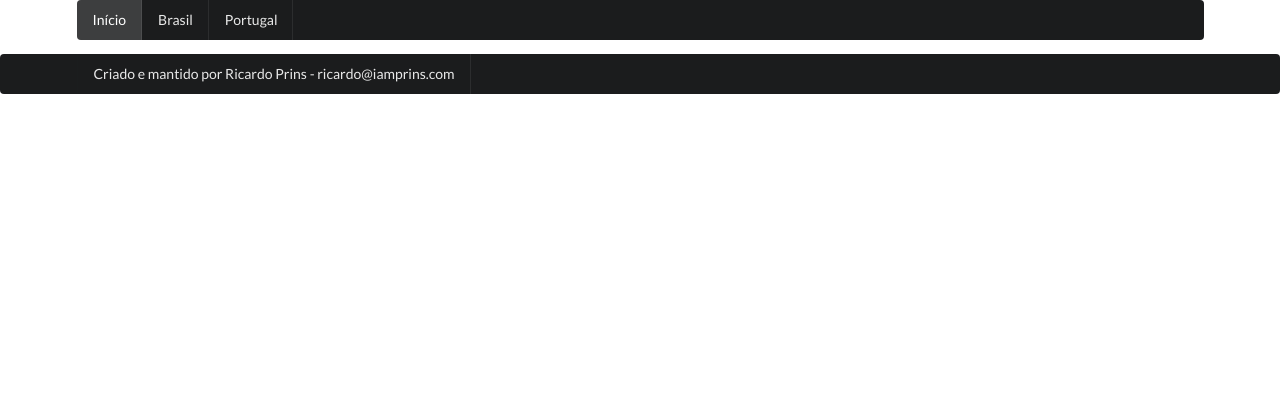
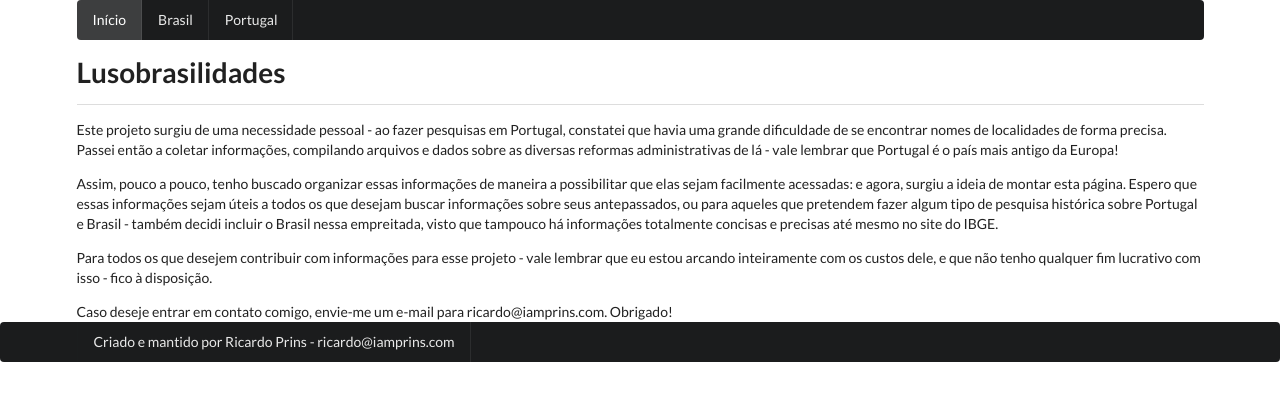
Before and after one commit to ricardoprins/lusobrasilidades, a FastAPI app: page / in a window 1280 px wide. Shown: the top 401 px of the page. Run offline with FastAPI, Linux system fonts and the light colour scheme; some libraries are stand-ins or nearby versions.

Commit message:
adding content to home.html

```diff
--- a/templates/home.html
+++ b/templates/home.html
@@ -14,6 +14,12 @@
     </div>
 
     <div class="ui container">
+    <h1>Lusobrasilidades</h1>
+    <div class="ui divider"></div>
+    <p>Este projeto surgiu de uma necessidade pessoal - ao fazer pesquisas em Portugal, constatei que havia uma grande dificuldade de se encontrar nomes de localidades de forma precisa. Passei então a coletar informações, compilando arquivos e dados sobre as diversas reformas administrativas de lá - vale lembrar que Portugal é o país mais antigo da Europa!</p>
+    <p>Assim, pouco a pouco, tenho buscado organizar essas informações de maneira a possibilitar que elas sejam facilmente acessadas: e agora, surgiu a ideia de montar esta página. Espero que essas informações sejam úteis a todos os que desejam buscar informações sobre seus antepassados, ou para aqueles que pretendem fazer algum tipo de pesquisa histórica sobre Portugal e Brasil - também decidi incluir o Brasil nessa empreitada, visto que tampouco há informações totalmente concisas e precisas até mesmo no site do IBGE.</p>
+    <p>Para todos os que desejem contribuir com informações para esse projeto - vale lembrar que eu estou arcando inteiramente com os custos dele, e que não tenho qualquer fim lucrativo com isso - fico à disposição.</p>
+    <p>Caso deseje entrar em contato comigo, envie-me um e-mail para ricardo@iamprins.com. Obrigado!</p>
 
     </div>
 {% endblock %}
```
